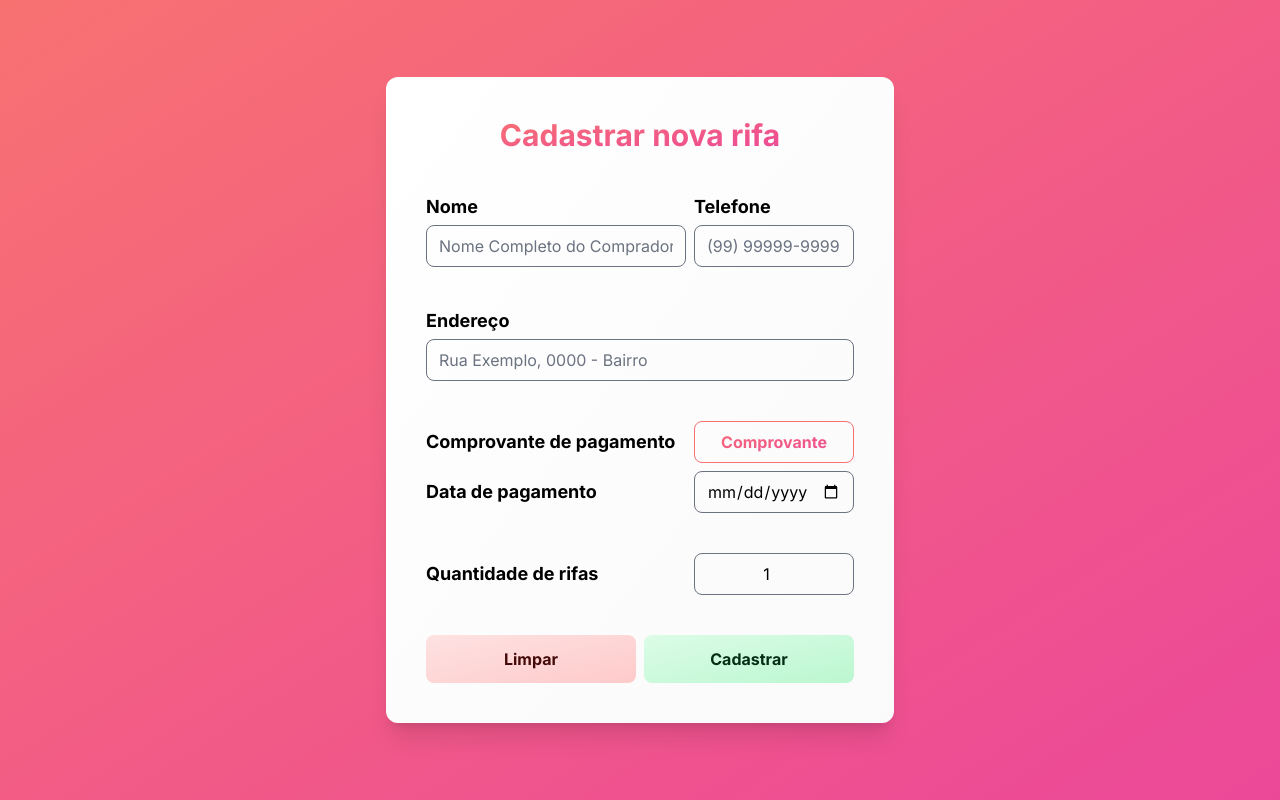
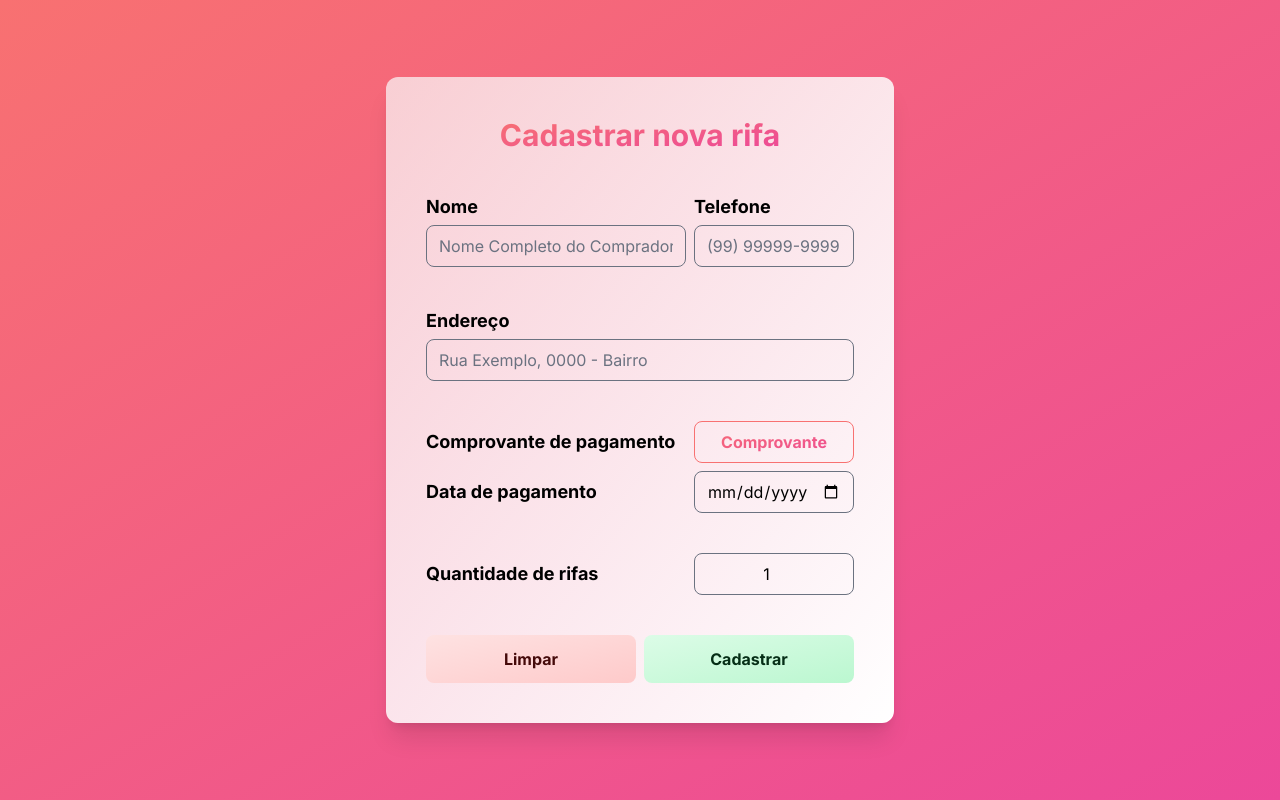
Before and after one commit to mateusfg7/rifa, a Next.js app: page / in a window 1280 px wide. Built offline with nearby package versions, Linux system fonts and the light colour scheme.

Commit message:
feat(ui): update main content styles

```diff
--- a/src/app/page.tsx
+++ b/src/app/page.tsx
@@ -10,7 +10,7 @@ export default function Home() {
   return (
     <div>
       <div className="main-gradient flex min-h-screen w-screen items-center justify-center p-5">
-        <div className="item-center flex flex-col items-center justify-center space-y-10 rounded-xl bg-gradient-to-br from-white to-neutral-50 p-10 shadow-xl">
+        <div className="item-center flex flex-col items-center justify-center space-y-10 rounded-xl bg-gradient-to-br from-neutral-50/70 to-white p-10 shadow-xl">
           <h1 className="main-gradient bg-clip-text text-3xl font-bold text-transparent">
             Cadastrar nova rifa
           </h1>
```
